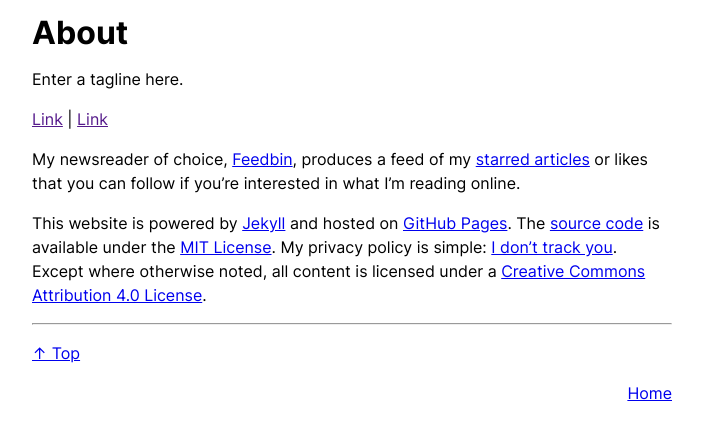
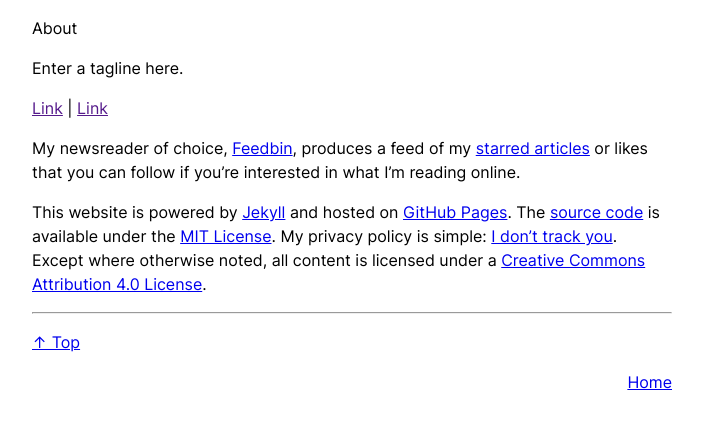
Before and after one commit to ajpwalser/ajpwalser.github.io, a Jekyll site: the page built from _posts/2021-07-09-about.md, in a window 1280 px wide. Shown: the top 440 px of the page, without its empty margins (288-991 px from the left). Built offline with Jekyll 4.4.1, drawn with Linux system fonts in a browser that asks for light colours.

Commit message:
Update default.html

```diff
--- a/_layouts/default.html
+++ b/_layouts/default.html
@@ -11,7 +11,7 @@
 <body>
    <div class="container">
    <header>
-      <h1>{{ page.title }}</h1>
+      <p class="header">{{ page.title }}</p>
    </header>
       <p>Enter a tagline here.</p>
       <nav>
```
